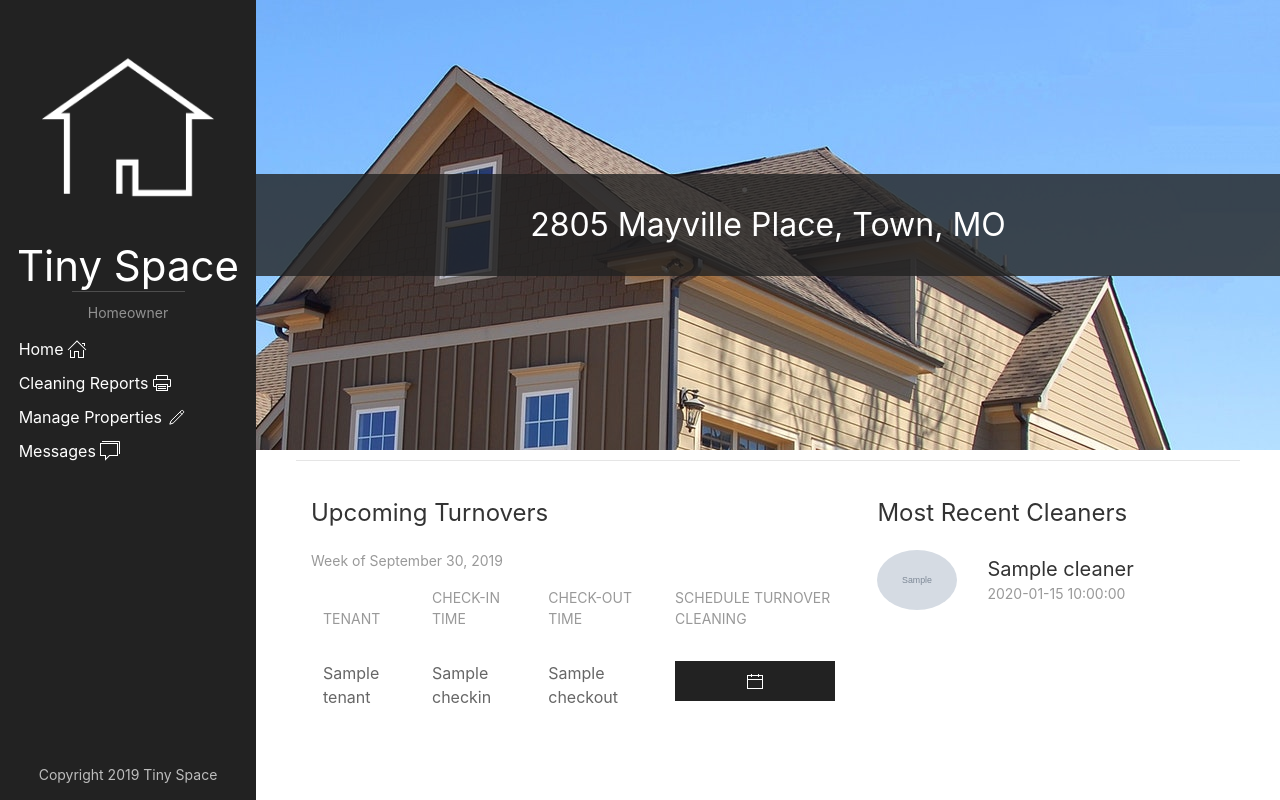
After one commit to 0c370t/TechStars-Startup-Weekend-20190820, a Flask app: template Main/templates/homeowner.jinja.html in a window 1280 px wide. The commit adds this page. Run offline with Flask 2, Linux system fonts and the light colour scheme; the template is opened without the code that fills it: most values are stand-ins (such as "Sample title", 1, 10 or a date in 2020); grey boxes marked "Sample" are stand-in pictures; parts of the project's set-up code (start-up, migrations or seed data) failed here and were passed over; some libraries are stand-ins or nearby versions.

Commit message:
Build out the portal for things

```diff
--- a/Main/Main.py
+++ b/Main/Main.py
@@ -1,5 +1,11 @@
 from flask import Flask, render_template
+from Main.api import cleaners, tenants
+
 app = Flask(__name__)
+
+
 @app.route("/")
 def index():
-    return render_template("portal.jinja.html")
+    recent_cleaners = cleaners.getMostRecentCleaners()
+    upcoming_tenants = tenants.getTenants()
+    return render_template("homeowner.jinja.html", tenants=upcoming_tenants, cleaners=recent_cleaners)
--- /dev/null
+++ b/Main/api/__init__.py
@@ -0,0 +1,2 @@
+from Main.api import cleaners
+from Main.api import tenants
--- /dev/null
+++ b/Main/templates/homeowner.jinja.html
@@ -0,0 +1,84 @@
+{% extends "owner_portal.jinja.html" %}
+{% block main %}
+	<div class="uk-inline uk-background-cover uk-width-1-1 uk-height-1-1 uk-background-fixed uk-height-large uk-flex uk-flex-column uk-flex-center uk-margin-small"
+		 data-src="{{ url_for("static", filename="img/2805-Mayville-Place.jpg") }}"
+		 uk-img
+	>
+		<div class="uk-overlay uk-overlay-primary uk-width-1-1 uk-text-center">
+			<h2>2805 Mayville Place, Town, MO</h2>
+		</div>
+
+	</div>
+	<section class="uk-margin-small">
+		<main class="uk-container uk-container-expand">
+			<hr>
+			<div class="uk-flex">
+				<div class="uk-width-3-5 uk-padding-small">
+					<h3>Upcoming Turnovers</h3>
+					<table class="uk-table uk-width-1-1">
+						<caption>Week of September 30, 2019</caption>
+						<thead>
+						<tr>
+							<th>
+								Tenant
+							</th>
+							<th>
+								Check-In Time
+							</th>
+							<th>
+								Check-Out Time
+							</th>
+							<th>
+								Schedule Turnover Cleaning
+							</th>
+						</tr>
+						</thead>
+						<tbody>
+						{% for tenant in tenants %}
+							<tr>
+								<td>
+									{{ tenant.name }}
+								</td>
+								<td>
+									{{ tenant.checkin }}
+								</td>
+								<td>
+									{{ tenant.checkout }}
+								</td>
+								<td>
+									<a class="uk-button uk-button-secondary uk-width-1-1"><span uk-icon="calendar"
+									></span></a>
+								</td>
+							</tr>
+						{% endfor %}
+						</tbody>
+					</table>
+				</div>
+				<div class="uk-width-2-5 uk-padding-small">
+					<h3>Most Recent Cleaners</h3>
+					{% for cleaner in cleaners %}
+						<section class="uk-comment">
+							<header class="uk-comment-header uk-grid-medium uk-flex-middle" uk-grid>
+								<div class="uk-width-auto">
+									<img class="uk-comment-avatar uk-border-circle" src="{{ cleaner.img }}" width="80"
+										 height="80"
+										 alt=""
+									>
+								</div>
+								<div class="uk-width-expand">
+									<h4 class="uk-comment-title uk-margin-remove"><a class="uk-link-reset" href="#"
+									>{{ cleaner.name }}</a>
+									</h4>
+									<ul class="uk-comment-meta uk-subnav uk-subnav-divider uk-margin-remove-top">
+										<li><a href="#">{{ cleaner.time }}</a></li>
+									</ul>
+								</div>
+							</header>
+						</section>
+					{% endfor %}
+				</div>
+			</div>
+		</main>
+	</section>
+
+{% endblock %}
--- a/Main/templates/portal.jinja.html
+++ b/Main/templates/owner_portal.jinja.html
@@ -15,14 +15,17 @@
 	<meta property="og:url" content="{{ request.url }}" />
 	<meta property="og:image" content="" />
 
-	<title>Flask/UIKit/Docker Template</title>
+	<title>Portal | TinySpace</title>
 
 </head>
 <body>
 <div class="uk-width-1-1 uk-position-relative" uk-height-viewport="expand: true">
 	<header class="uk-width-1-5 uk-background-secondary uk-light uk-height-1-1 uk-position-fixed">
-		<div class="uk-text-center uk-padding-small uk-width-1-1">
-			<h1>HOA TOOL</h1>
+		<div class="uk-text-center uk-padding-small uk-width-1-1 uk-logo">
+			<img uk-img src="{{ url_for("static", filename="img/Logo-Only-Inverted.png") }}" class="uk-margin-remove">
+			<h1 class="uk-margin-remove">Tiny Space</h1>
+			<hr style="margin:0 25%">
+			<span class="uk-text-meta uk-margin-remove">Homeowner</span>
 		</div>
 		<div class="uk-text-right uk-position-center-right uk-margin-large-right">
 			<ul class="uk-nav">
@@ -31,11 +34,11 @@
 					<span uk-icon="home"></span>
 				</a></li>
 				<li><a>
-					Documents
+					Cleaning Reports
 					<span uk-icon="print"></span>
 				</a></li>
 				<li><a>
-					Forms
+					Manage Properties
 					<span uk-icon="pencil"></span>
 				</a></li>
 				<li><a>
@@ -45,43 +48,12 @@
 			</ul>
 		</div>
 		<footer class="uk-width-1-1 uk-position-bottom uk-text-center uk-padding-small uk-text-small">
-			Copyright 2019 HOA TOOL
+			Copyright 2019 Tiny Space
 		</footer>
 	</header>
 	<main class="uk-width-4-5 uk-overflow-auto uk-position-top-right uk-height-1-1">
-		<div class="uk-inline uk-background-cover uk-width-1-1 uk-height-1-1 uk-background-fixed uk-height-large uk-flex uk-flex-column uk-flex-center uk-margin-small"
-			 data-src="{{ url_for("static", filename="img/sunshine-valley.jpg") }}"
-			 uk-img
-		>
-			<div class="uk-overlay uk-overlay-primary uk-width-1-1 uk-text-center">
-				<h2>Sunshine Valley</h2>
-			</div>
-
-		</div>
-		<section class="uk-margin-small">
-			<main class="uk-container">
-				<div class="uk-margin-small">
-					Lorem ipsum dolor sit amet, consectetur adipiscing elit. Nullam eget ultricies quam, at eleifend
-					massa.
-					Curabitur urna leo, consectetur a egestas sit amet, congue tincidunt ante. Quisque at metus eu leo
-					aliquet
-					venenatis id sed orci. Interdum et malesuada fames ac ante ipsum primis in faucibus. Sed ornare
-					maximus
-					metus et maximus. Nulla facilisi. Maecenas eget risus nec metus condimentum dapibus eu et orci.
-					Vestibulum
-					vehicula eros nec eros sodales gravida. Quisque in ligula consectetur magna fermentum volutpat ut
-					eget
-					enim.
-					Etiam imperdiet eleifend eros, ut placerat velit sollicitudin sit amet. In tristique massa
-					ullamcorper,
-					posuere risus sit amet, condimentum felis. Pellentesque a ligula scelerisque, eleifend lectus et,
-					ultrices
-					massa.
-				</div>
-			</main>
-			<hr>
-		</section>
-
+		{% block main %}
+		{% endblock %}
 	</main>
 </div>
 
```
Also changed, not shown: Main/api/cleaners.py (added, +13 -0 lines), Main/api/tenants.py (added, +18 -0 lines), Main/templates/master.jinja.html (+2 -12 lines), Main/static/img/2805-Mayville-Place.jpg (added), Main/static/img/Logo-Medium.png (added), Main/static/img/Logo-Only-Inverted.png (added), Main/static/img/Logo-Only-Medium.png (added), Main/static/img/example-cleaner-2.jpg (added), Main/static/img/example-cleaner.jpg (added), Main/static/img/favicon.ico (added).
